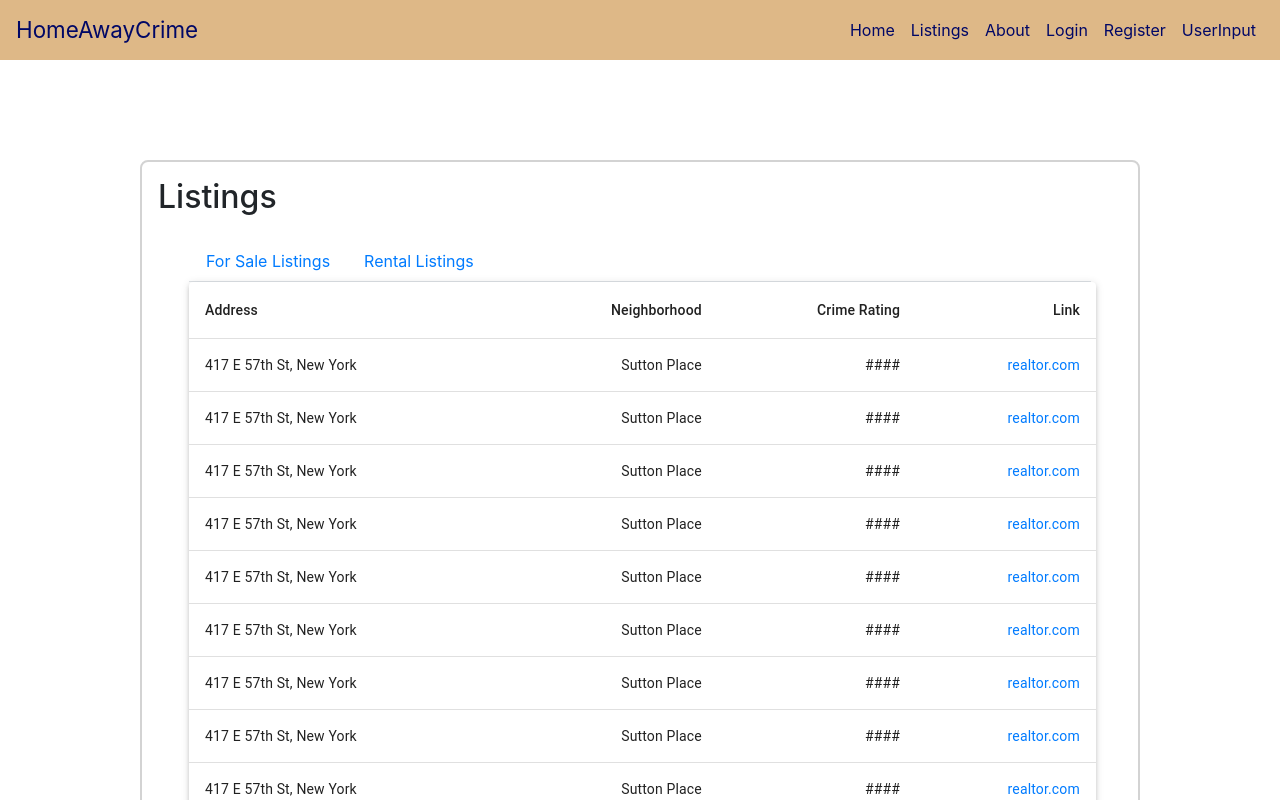
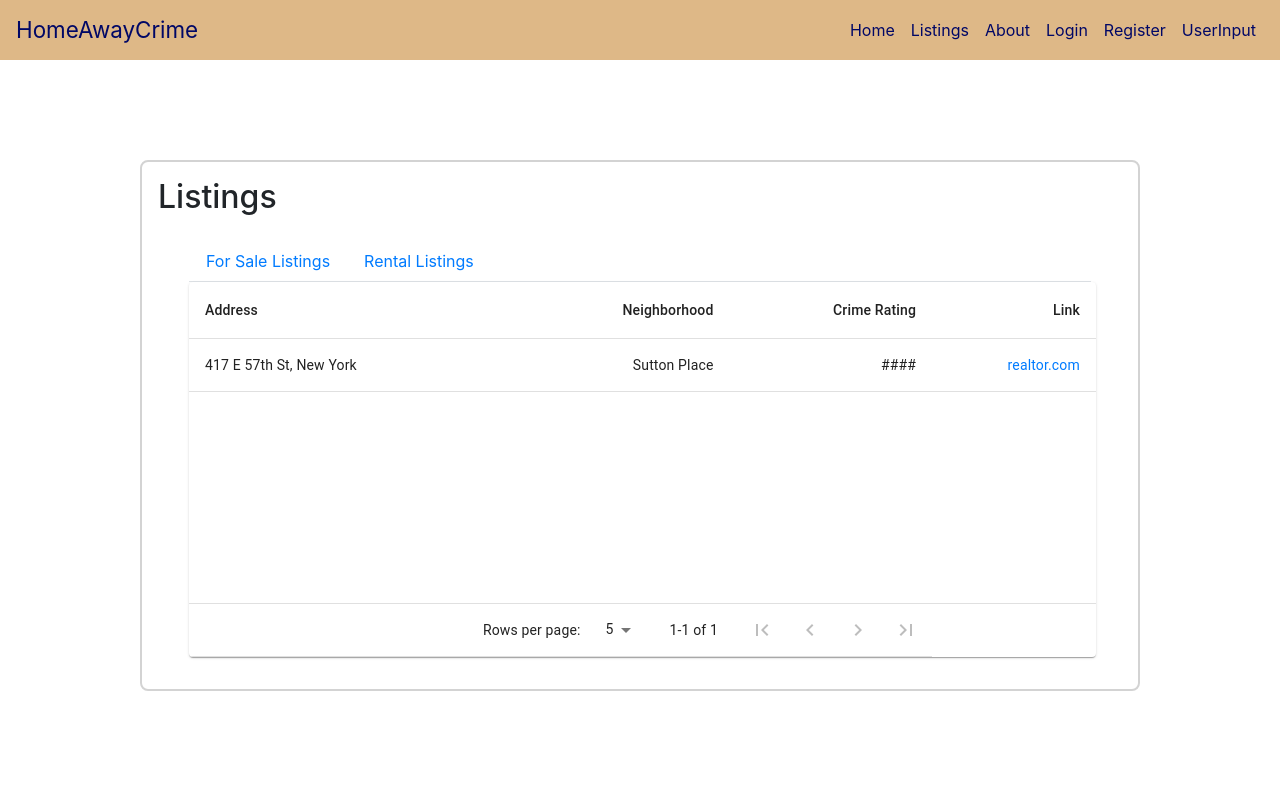
Before and after one commit to oescousse/CrimeDataApp, a React (Create React App) app: page /listings in a window 1280 px wide. Shown: the top 800 px of the page. Built offline with nearby package versions, Linux system fonts and the light colour scheme.

Commit message:
table and pagination functional, need to clean up variable names and separate things out into appropriate files/folders

```diff
--- a/package.json
+++ b/package.json
@@ -4,6 +4,7 @@
   "private": true,
   "dependencies": {
     "@material-ui/core": "^4.11.0",
+    "@material-ui/icons": "^4.9.1",
     "@testing-library/jest-dom": "^4.2.4",
     "@testing-library/react": "^9.5.0",
     "@testing-library/user-event": "^7.2.1",
--- a/src/components/Listings/ListingsTable/ListingsTable.js
+++ b/src/components/Listings/ListingsTable/ListingsTable.js
@@ -1,52 +1,125 @@
+import TableHead from '@material-ui/core/TableHead';
 import React from 'react';
-import { makeStyles } from '@material-ui/core/styles';
+import PropTypes from 'prop-types';
+import { makeStyles, useTheme } from '@material-ui/core/styles';
 import Table from '@material-ui/core/Table';
 import TableBody from '@material-ui/core/TableBody';
 import TableCell from '@material-ui/core/TableCell';
 import TableContainer from '@material-ui/core/TableContainer';
-import TableHead from '@material-ui/core/TableHead';
+import TableFooter from '@material-ui/core/TableFooter';
+import TablePagination from '@material-ui/core/TablePagination';
 import TableRow from '@material-ui/core/TableRow';
 import Paper from '@material-ui/core/Paper';
+import IconButton from '@material-ui/core/IconButton';
+import FirstPageIcon from '@material-ui/icons/FirstPage';
+import KeyboardArrowLeft from '@material-ui/icons/KeyboardArrowLeft';
+import KeyboardArrowRight from '@material-ui/icons/KeyboardArrowRight';
+import LastPageIcon from '@material-ui/icons/LastPage';
 
-const useStyles = makeStyles({
-  table: {
-    verticalAlign: 'middle'
+const useStyles1 = makeStyles((theme) => ({
+  root: {
+    flexShrink: 0,
+    marginLeft: theme.spacing(2.5),
   },
-  root: {
-    width: '208%',
-    // background: 'linear-gradient(45deg, #FE6B8B 30%, #FF8E53 90%)'
+}));
+
+function TablePaginationActions(props) {
+  const classes = useStyles1();
+  const theme = useTheme();
+  const { count, page, rowsPerPage, onChangePage } = props;
+
+  const handleFirstPageButtonClick = (event) => {
+    onChangePage(event, 0);
+  };
+
+  const handleBackButtonClick = (event) => {
+    onChangePage(event, page - 1);
+  };
+
+  const handleNextButtonClick = (event) => {
+    onChangePage(event, page + 1);
+  };
+
+  const handleLastPageButtonClick = (event) => {
+    onChangePage(event, Math.max(0, Math.ceil(count / rowsPerPage) - 1));
+  };
+
+  return (
+    <div className={classes.root}>
+      <IconButton
+        onClick={handleFirstPageButtonClick}
+        disabled={page === 0}
+        aria-label="first page"
+      >
+        {theme.direction === 'rtl' ? <LastPageIcon /> : <FirstPageIcon />}
+      </IconButton>
+      <IconButton onClick={handleBackButtonClick} disabled={page === 0} aria-label="previous page">
+        {theme.direction === 'rtl' ? <KeyboardArrowRight /> : <KeyboardArrowLeft />}
+      </IconButton>
+      <IconButton
+        onClick={handleNextButtonClick}
+        disabled={page >= Math.ceil(count / rowsPerPage) - 1}
+        aria-label="next page"
+      >
+        {theme.direction === 'rtl' ? <KeyboardArrowLeft /> : <KeyboardArrowRight />}
+      </IconButton>
+      <IconButton
+        onClick={handleLastPageButtonClick}
+        disabled={page >= Math.ceil(count / rowsPerPage) - 1}
+        aria-label="last page"
+      >
+        {theme.direction === 'rtl' ? <FirstPageIcon /> : <LastPageIcon />}
+      </IconButton>
+    </div>
+  );
 }
-});
 
+TablePaginationActions.propTypes = {
+  count: PropTypes.number.isRequired,
+  onChangePage: PropTypes.func.isRequired,
+  page: PropTypes.number.isRequired,
+  rowsPerPage: PropTypes.number.isRequired,
+};
+
+// function createData(name, calories, fat) {
+//   return { name, calories, fat };
+// }
 function createData(address, neighborhood, rating, link) {
   return { address, neighborhood, rating, link };
 }
 
 const rows = [
   createData('417 E 57th St, New York', 'Sutton Place', "####", <a href="https://www.realtor.com/realestateandhomes-detail/417-E-57th-St_New-York_NY_10022_M93827-80821">realtor.com</a>),
-  createData('417 E 57th St, New York', 'Sutton Place', "####", <a href="https://www.realtor.com/realestateandhomes-detail/417-E-57th-St_New-York_NY_10022_M93827-80821">realtor.com</a>),
-  createData('417 E 57th St, New York', 'Sutton Place', "####", <a href="https://www.realtor.com/realestateandhomes-detail/417-E-57th-St_New-York_NY_10022_M93827-80821">realtor.com</a>),
-  createData('417 E 57th St, New York', 'Sutton Place', "####", <a href="https://www.realtor.com/realestateandhomes-detail/417-E-57th-St_New-York_NY_10022_M93827-80821">realtor.com</a>),
-  createData('417 E 57th St, New York', 'Sutton Place', "####", <a href="https://www.realtor.com/realestateandhomes-detail/417-E-57th-St_New-York_NY_10022_M93827-80821">realtor.com</a>),
-  createData('417 E 57th St, New York', 'Sutton Place', "####", <a href="https://www.realtor.com/realestateandhomes-detail/417-E-57th-St_New-York_NY_10022_M93827-80821">realtor.com</a>),
-  createData('417 E 57th St, New York', 'Sutton Place', "####", <a href="https://www.realtor.com/realestateandhomes-detail/417-E-57th-St_New-York_NY_10022_M93827-80821">realtor.com</a>),
-  createData('417 E 57th St, New York', 'Sutton Place', "####", <a href="https://www.realtor.com/realestateandhomes-detail/417-E-57th-St_New-York_NY_10022_M93827-80821">realtor.com</a>),
-  createData('417 E 57th St, New York', 'Sutton Place', "####", <a href="https://www.realtor.com/realestateandhomes-detail/417-E-57th-St_New-York_NY_10022_M93827-80821">realtor.com</a>),
-  createData('417 E 57th St, New York', 'Sutton Place', "####", <a href="https://www.realtor.com/realestateandhomes-detail/417-E-57th-St_New-York_NY_10022_M93827-80821">realtor.com</a>),
-  createData('417 E 57th St, New York', 'Sutton Place', "####", <a href="https://www.realtor.com/realestateandhomes-detail/417-E-57th-St_New-York_NY_10022_M93827-80821">realtor.com</a>),
-  createData('417 E 57th St, New York', 'Sutton Place', "####", <a href="https://www.realtor.com/realestateandhomes-detail/417-E-57th-St_New-York_NY_10022_M93827-80821">realtor.com</a>),
-  createData('417 E 57th St, New York', 'Sutton Place', "####", <a href="https://www.realtor.com/realestateandhomes-detail/417-E-57th-St_New-York_NY_10022_M93827-80821">realtor.com</a>),
-  createData('417 E 57th St, New York', 'Sutton Place', "####", <a href="https://www.realtor.com/realestateandhomes-detail/417-E-57th-St_New-York_NY_10022_M93827-80821">realtor.com</a>),
-  createData('417 E 57th St, New York', 'Sutton Place', "####", <a href="https://www.realtor.com/realestateandhomes-detail/417-E-57th-St_New-York_NY_10022_M93827-80821">realtor.com</a>),
-  createData('417 E 57th St, New York', 'Sutton Place', "####", <a href="https://www.realtor.com/realestateandhomes-detail/417-E-57th-St_New-York_NY_10022_M93827-80821">realtor.com</a>),
-];
+]
 
-export default function DataTable() {
-  const classes = useStyles();
+const useStyles2 = makeStyles({
+  table: {
+    minWidth: 500,
+  },
+  root: {
+    width: '208%'
+  }
+});
+
+export default function CustomPaginationActionsTable() {
+  const classes = useStyles2();
+  const [page, setPage] = React.useState(0);
+  const [rowsPerPage, setRowsPerPage] = React.useState(5);
+
+  const emptyRows = rowsPerPage - Math.min(rowsPerPage, rows.length - page * rowsPerPage);
+
+  const handleChangePage = (event, newPage) => {
+    setPage(newPage);
+  };
+
+  const handleChangeRowsPerPage = (event) => {
+    setRowsPerPage(parseInt(event.target.value, 10));
+    setPage(0);
+  };
 
   return (
-    <TableContainer className={classes.root} elevation={3} component={Paper}>
-      <Table className={classes.table} aria-label="simple table">
+    <TableContainer className={classes.root} component={Paper}>
+      <Table className={classes.table} aria-label="custom pagination table">
       <TableHead>
            <TableRow>
              <TableCell>Address</TableCell>
@@ -56,7 +129,10 @@ export default function DataTable() {
            </TableRow>
          </TableHead>
         <TableBody>
-          {rows.map((row) => (
+          {(rowsPerPage > 0
+            ? rows.slice(page * rowsPerPage, page * rowsPerPage + rowsPerPage)
+            : rows
+          ).map((row) => (
             <TableRow key={row.name}>
                <TableCell component="th" scope="row">
                  {row.address}
@@ -66,7 +142,31 @@ export default function DataTable() {
                <TableCell align="right">{row.link}</TableCell>
              </TableRow>
           ))}
+
+          {emptyRows > 0 && (
+            <TableRow style={{ height: 53 * emptyRows }}>
+              <TableCell colSpan={6} />
+            </TableRow>
+          )}
         </TableBody>
+        <TableFooter>
+          <TableRow>
+            <TablePagination
+              rowsPerPageOptions={[5, 10, 25, { label: 'All', value: -1 }]}
+              colSpan={3}
+              count={rows.length}
+              rowsPerPage={rowsPerPage}
+              page={page}
+              SelectProps={{
+                inputProps: { 'aria-label': 'rows per page' },
+                native: true,
+              }}
+              onChangePage={handleChangePage}
+              onChangeRowsPerPage={handleChangeRowsPerPage}
+              ActionsComponent={TablePaginationActions}
+            />
+          </TableRow>
+        </TableFooter>
       </Table>
     </TableContainer>
   );
```
Also changed, not shown: 1 other file (tests, documents, lock files or other folders). Lines whose indentation alone changed are shown as unchanged.
